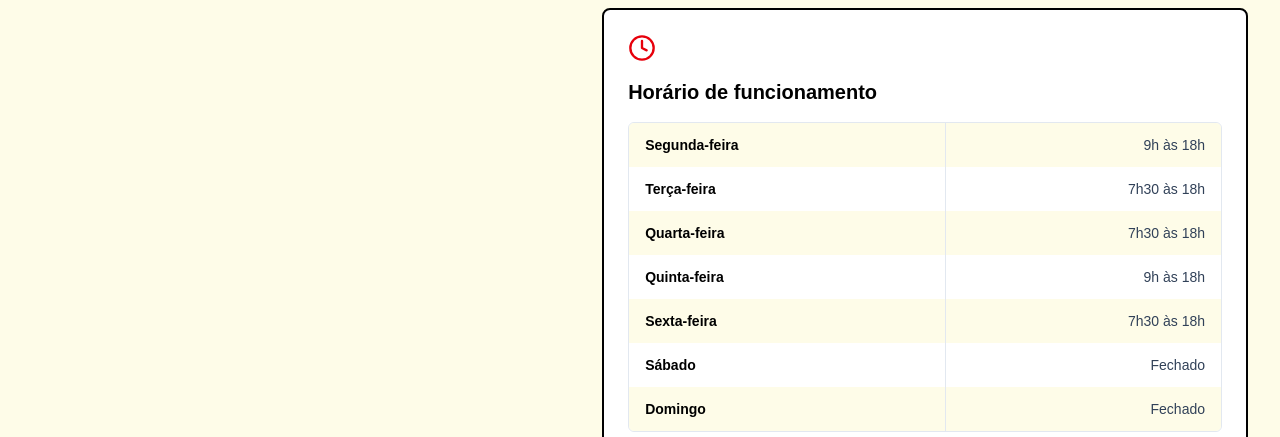
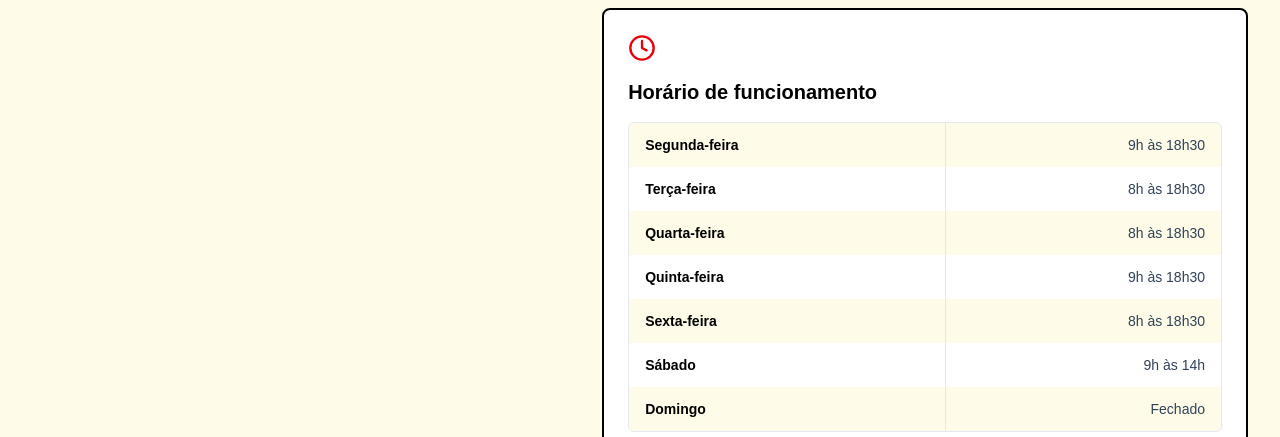
Before and after one commit to Ese-Fapo/sapaterio, a Next.js app: page / in a window 1280 px wide. Shown: the part 3883-4320 px from the top of the page. Built offline with nearby package versions, Linux system fonts and the light colour scheme.

Commit message:
working time adjusted

```diff
--- a/app/_components/HomeSections.tsx
+++ b/app/_components/HomeSections.tsx
@@ -49,12 +49,12 @@ const testimonials = [
 ]
 
 const businessHours = [
-  { day: "Segunda-feira", hours: "9h às 18h" },
-  { day: "Terça-feira", hours: "7h30 às 18h" },
-  { day: "Quarta-feira", hours: "7h30 às 18h" },
-  { day: "Quinta-feira", hours: "9h às 18h" },
-  { day: "Sexta-feira", hours: "7h30 às 18h" },
-  { day: "Sábado", hours: "Fechado" },
+  { day: "Segunda-feira", hours: "9h às 18h30" },
+  { day: "Terça-feira", hours: "8h às 18h30" },
+  { day: "Quarta-feira", hours: "8h às 18h30" },
+  { day: "Quinta-feira", hours: "9h às 18h30" },
+  { day: "Sexta-feira", hours: "8h às 18h30" },
+  { day: "Sábado", hours: "9h às 14h" },
   { day: "Domingo", hours: "Fechado" },
 ]
 
```
